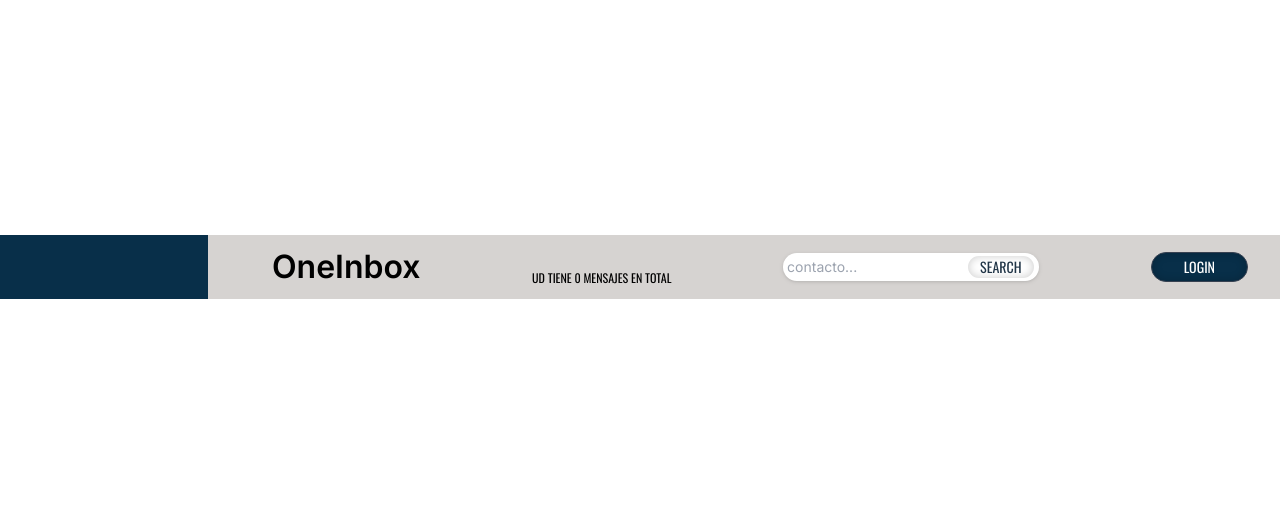
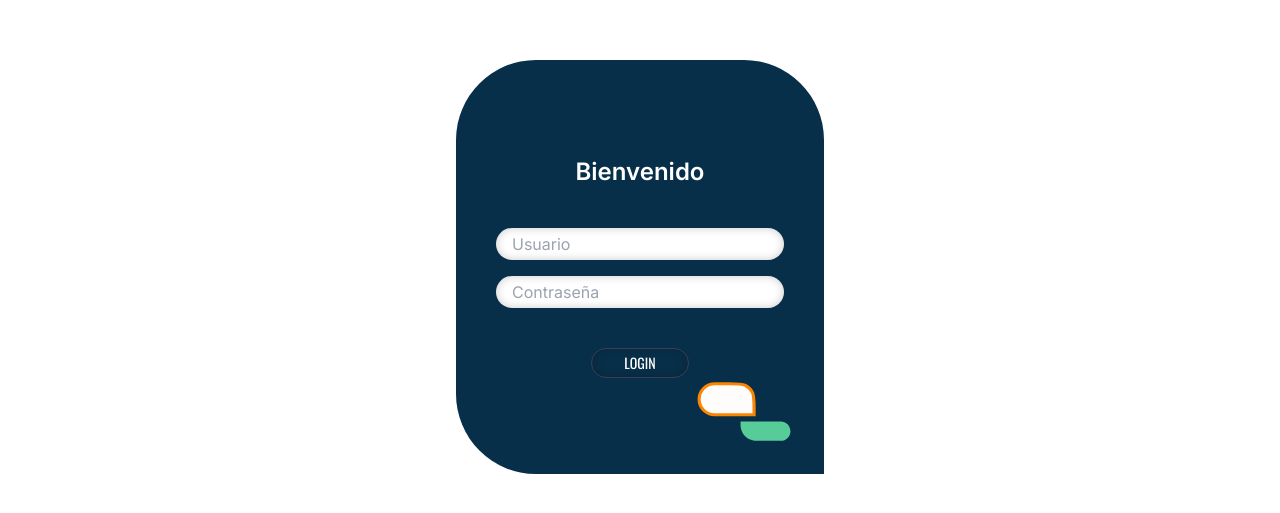
Before and after one commit to MatiasCuadra98/Electrica-mosconi-frontend, a React (Vite) app: page /loginAdmi in a window 1280 px wide. Shown: the part 133-646 px from the top of the page. Built offline with nearby package versions, Linux system fonts and the light colour scheme.

Commit message:
formulario loginAdmi

```diff
--- a/src/App.jsx
+++ b/src/App.jsx
@@ -16,7 +16,8 @@ const App = () => {
   const location = useLocation();
   return (
     <div>
-      {location.pathname === "/" ? null : (
+      {location.pathname === "/" ||
+      location.pathname === "/loginAdmi" ? null : (
         <div>
           <NavBar />
         </div>
--- a/src/components/utils/buttons/LoginButton.jsx
+++ b/src/components/utils/buttons/LoginButton.jsx
@@ -1,9 +1,20 @@
 import React from "react";
+import { useNavigate } from "react-router-dom";
 
 const LoginButton = () => {
+  const navigate = useNavigate();
+
+  //handler provisorio para desarrollo--deberia abrir un modal con el formulario
+  const handlerLogin = () => {
+    navigate("/loginAdmi");
+  };
+
   return (
     <div>
-      <button className="w-fit h-fit  px-8 py-1 bg-sky-950 hover:bg-amber-500 border-gray-700 rounded-[30px] shadow-inner text-white text-sm font-normal font-['Oswald']">
+      <button
+        onClick={handlerLogin}
+        className="w-fit h-fit  px-8 py-1 bg-sky-950 hover:bg-amber-500 border-gray-700 rounded-[30px] shadow-inner text-white text-sm font-normal font-['Oswald']"
+      >
         LOGIN
       </button>
     </div>
--- /dev/null
+++ b/src/components/utils/buttons/LoginFormButton.jsx
@@ -0,0 +1,13 @@
+import React from "react";
+
+const LoginFormButton = () => {
+  return (
+    <div>
+      <button className="w-fit h-fit  px-8 py-1 bg-sky-950 hover:bg-amber-500 border-gray-700 rounded-[30px] shadow-inner text-white text-sm font-normal font-['Oswald']">
+        LOGIN
+      </button>
+    </div>
+  );
+};
+
+export default LoginFormButton;
--- /dev/null
+++ b/src/components/utils/buttons/SendButton.jsx
@@ -0,0 +1,7 @@
+import React from "react";
+
+const SendButton = () => {
+  return <button>ENVIAR</button>;
+};
+
+export default SendButton;
--- a/src/views/NavBar.jsx
+++ b/src/views/NavBar.jsx
@@ -10,7 +10,6 @@ const NavBar = () => {
   const user = useSelector((state) => state.user);
   const privilege = user ? user.privilege : null;
   const login = user && user.login;
-  //console.log(privilege);
 
   return (
     <div className="sticky w-screen h-16 flex">
--- a/src/views/forms/LoginAdmi.jsx
+++ b/src/views/forms/LoginAdmi.jsx
@@ -1,5 +1,83 @@
 import React from "react";
+import LoginFormButton from "../../components/utils/buttons/LoginFormButton";
+import { useState } from "react";
+import { useNavigate } from "react-router-dom";
+import { useSelector, useDispatch } from "react-redux";
 
-const LoginAdmi = () => {};
+const LoginAdmi = () => {
+  const navigate = useNavigate();
+  const dispatch = useDispatch();
+  const allUsers = useSelector((state) => state.users);
+
+  const [input, setInput] = useState({
+    name: "",
+    password: "",
+  });
+
+  const handlerInputChange = (e) => {
+    setInput({
+      ...input,
+      [e.target.value]: e.target.value,
+    });
+  };
+
+  const handlerLoginSubmit = () => {
+    const user = input.name
+      ? allUsers.find((user) => user.name === input.name)
+      : null;
+    if (user && user.password === input.password && user.privilege == "Admin") {
+      localStorage.removeItem("userId");
+      localStorage.getItem("userId", user.id);
+      dispatch(getUserByIdAction(user.id));
+      navigate("/inboxAdmi");
+    } else {
+      sweetAlertsError(
+        `${input.name} no tiene privilegios`,
+        "comprueba que el nombre y la contraseña sean los correctos",
+        "Ok"
+      );
+      //este navigate deberia cerrar el modal --- hecho asi para prueba de desarrollo
+      navigate(-1);
+    }
+  };
+
+  return (
+    <div className="w-screen h-screen flex flex-col items-center justify-center">
+      <div className="w-[368px] h-[414px] bg-sky-950 rounded-tl-[80px] rounded-tr-[80px] rounded-bl-[80px]  flex flex-col items-center justify-center relative">
+        <form onSubmit={handlerLoginSubmit}>
+          <h1 className="text-white text-2xl font-semibold font-['Inter'] capitalize text-center">
+            Bienvenido
+          </h1>
+          <div className="flex flex-col items-center justify-center my-10">
+            <input
+              placeholder="Usuario"
+              className="w-72 h-8 bg-white rounded-[30px] shadow-inner p-4"
+              id="name"
+              type="text"
+              value={input.name}
+              name="name"
+              onChange={handlerInputChange}
+            />
+            <input
+              placeholder="Contraseña"
+              className="w-72 h-8 bg-white rounded-[30px] shadow-inner mt-4 p-4"
+              id="password"
+              name="password"
+              //   value={input.password}
+              onChange={handlerInputChange}
+            />
+          </div>
+          <div className="flex justify-center">
+            <LoginFormButton />
+          </div>
+          <img
+            src="/logos/logo.svg"
+            className="w-24 h-auto absolute bottom-8 right-8"
+          />
+        </form>
+      </div>
+    </div>
+  );
+};
 
 export default LoginAdmi;
```
